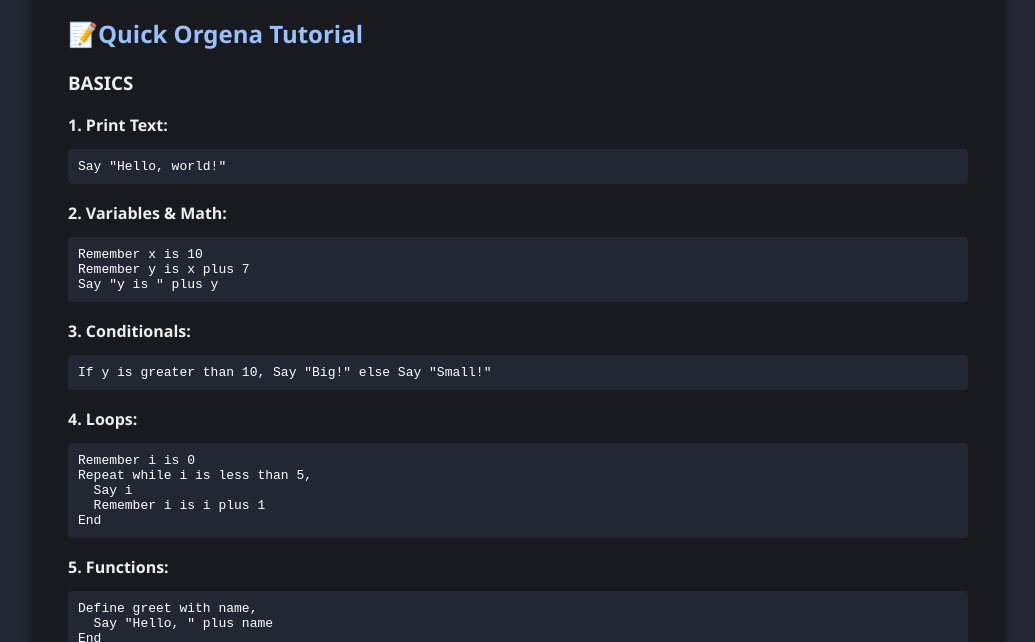
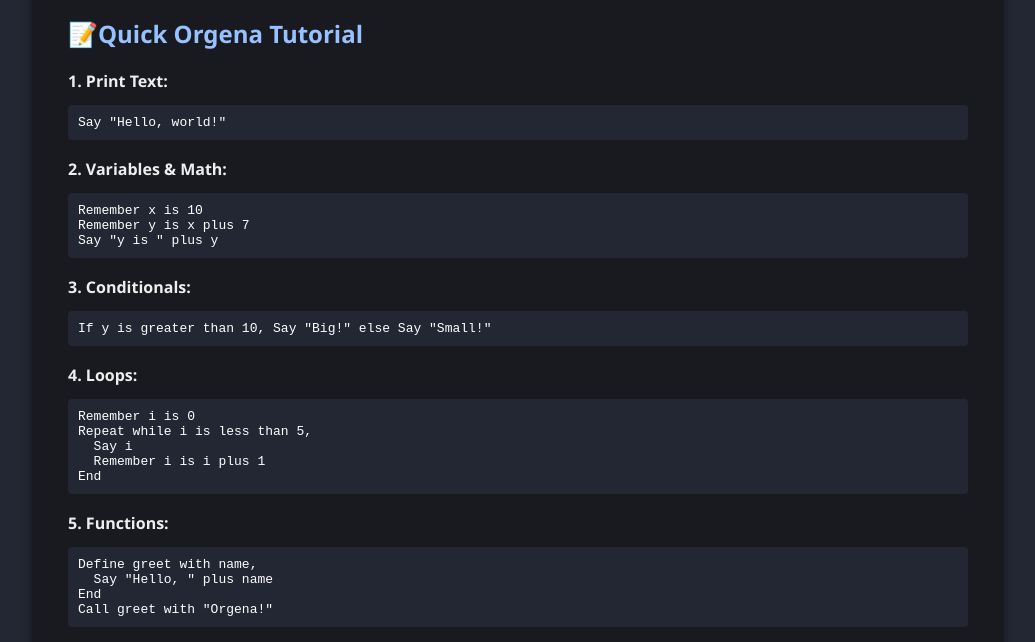
Before and after one commit to HPD666/Orgena-Code, a plain HTML site: page index.html in a window 1280 px wide. Shown: the part 141-783 px from the top of the page, without its empty margins (122-1157 px from the left). Drawn offline with Linux system fonts and the light colour scheme.

Commit message:
Update index.html

```diff
--- a/index.html
+++ b/index.html
@@ -21,7 +21,6 @@
   <div class="container">
     <h1>Orgena Workspace</h1>
     <h2>📝Quick Orgena Tutorial</h2>
-    <h3>       BASICS          </h3>
     <div class="step">
       <b>1. Print Text:</b><br>
       <pre>Say "Hello, world!"</pre>
```
